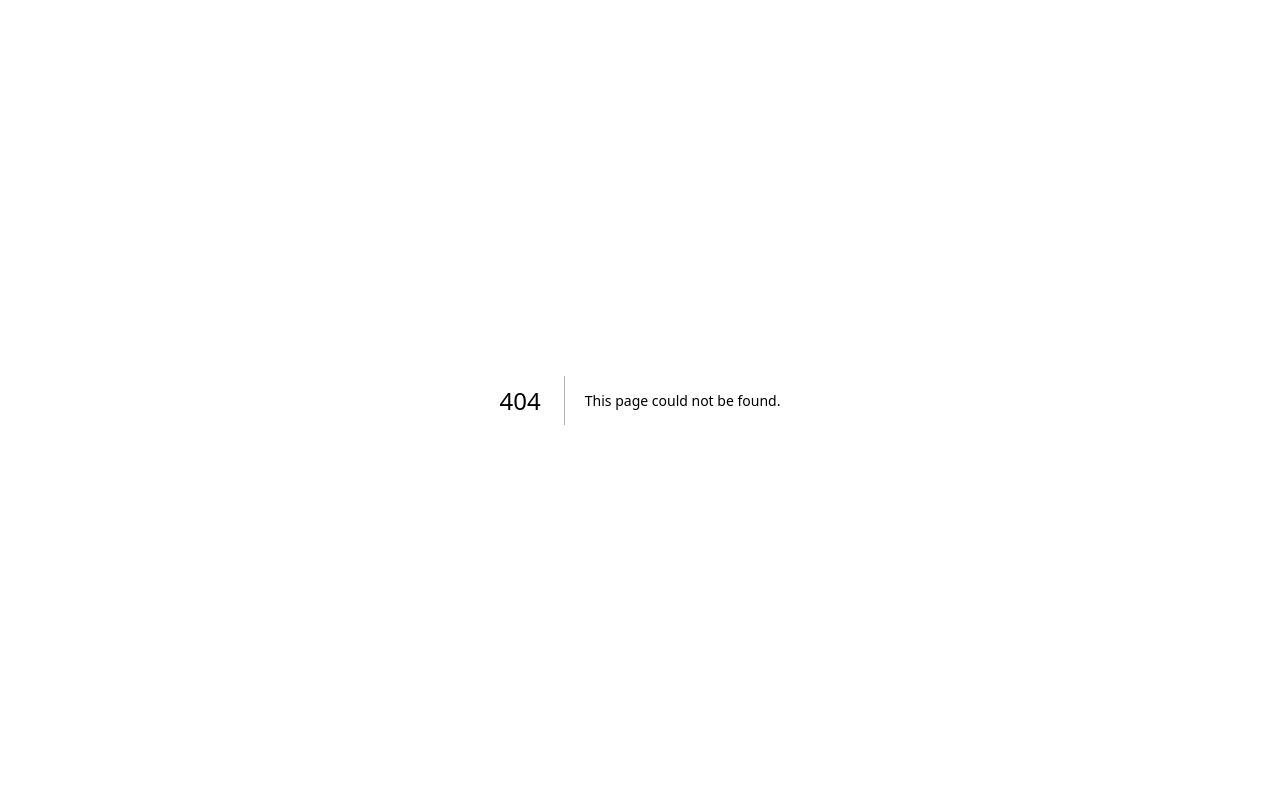
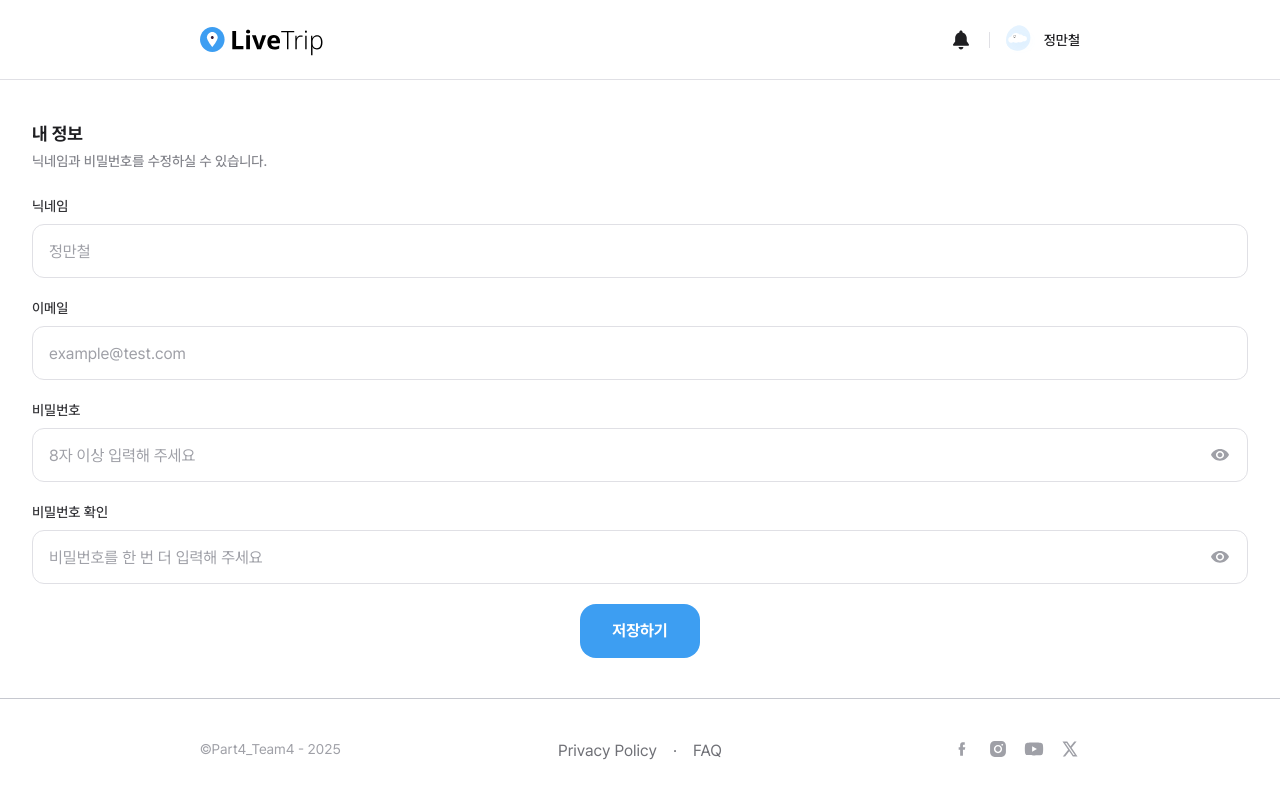
Before and after one commit to sseung30/LiveTrip, a Next.js app: page /setting/profile in a window 1280 px wide. Before the commit this address had no page. Shown: the top 798 px of the page. Built offline with nearby package versions, Linux system fonts and the light colour scheme.

Commit message:
feat: UI 작업 - 내 정보 페이지 UI 구현#51

```diff
--- /dev/null
+++ b/src/app/(with-header)/setting/profile/page.tsx
@@ -0,0 +1,17 @@
+import ProfileEditForm from '@/domain/profile/components/ProfileEditForm';
+
+export default function ProfilePage() {
+  return (
+    <>
+      <main className='w-full'>
+        <div className='mb-5 flex flex-col gap-1 md:mb-6'>
+          <h1 className='text-18 font-bold text-gray-950'>내 정보</h1>
+          <div className='text-14 font-medium text-gray-500'>
+            닉네임과 비밀번호를 수정하실 수 있습니다.
+          </div>
+        </div>
+        <ProfileEditForm />
+      </main>
+    </>
+  );
+}
--- /dev/null
+++ b/src/domain/profile/components/ProfileEditForm.tsx
@@ -0,0 +1,30 @@
+'use client';
+import Button from '@/components/button/Button';
+import Input from '@/components/ui/Input/Input';
+
+export default function ProfileEditForm() {
+  const nickname = '정만철';
+  const email = 'example@test.com';
+
+  return (
+    <form className='mb:gap-6 flex w-full flex-col gap-5'>
+      <Input label='닉네임' placeholder={nickname} className='w-full' />
+      <Input label='이메일' placeholder={email} className='w-full' />
+      <Input
+        label='비밀번호'
+        placeholder='8자 이상 입력해 주세요'
+        type='password'
+        className='w-full'
+      />
+      <Input
+        label='비밀번호 확인'
+        placeholder='비밀번호를 한 번 더 입력해 주세요'
+        type='password'
+        className='w-full'
+      />
+      <Button variant='primary' classNames='w-[7.5rem] self-center'>
+        저장하기
+      </Button>
+    </form>
+  );
+}
```
